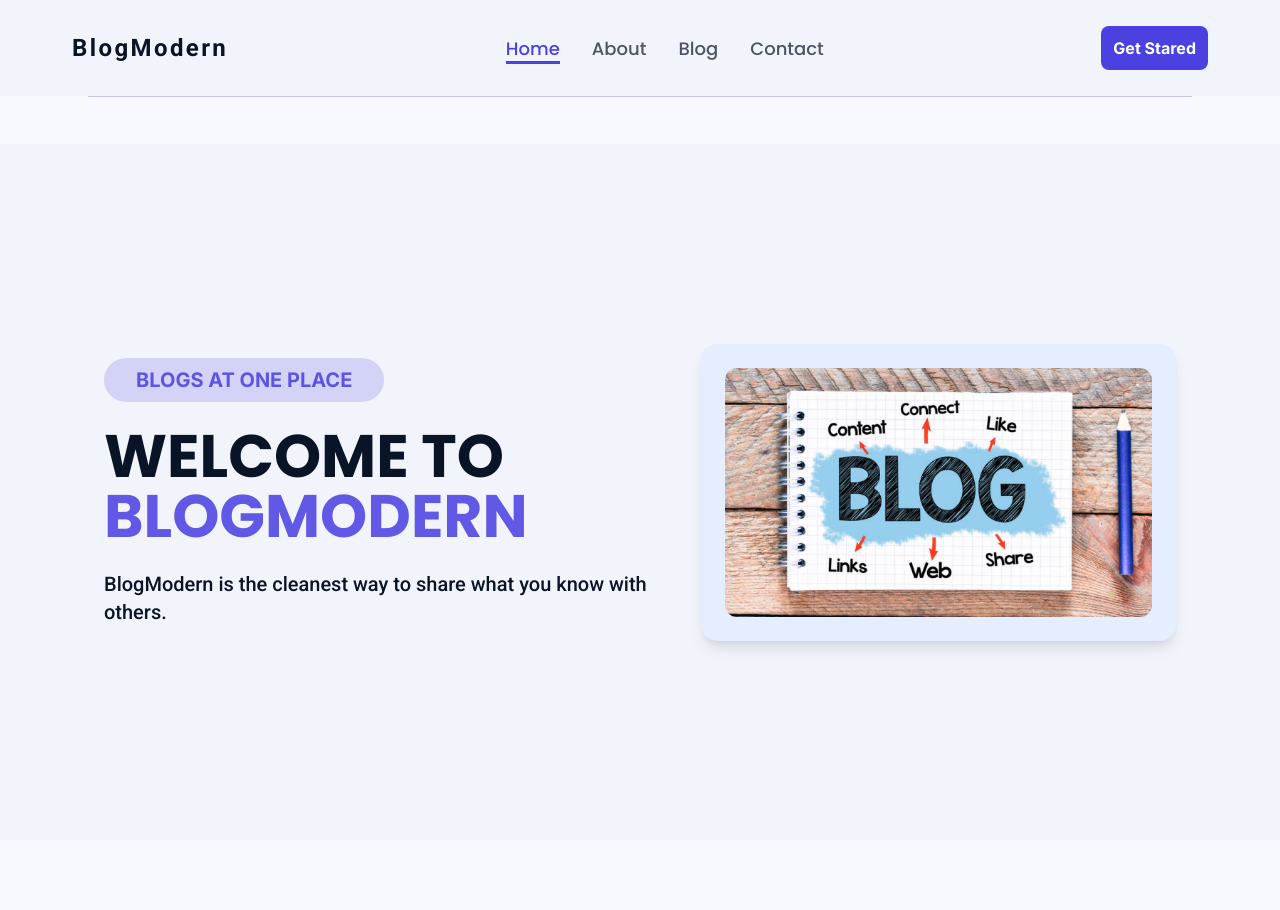
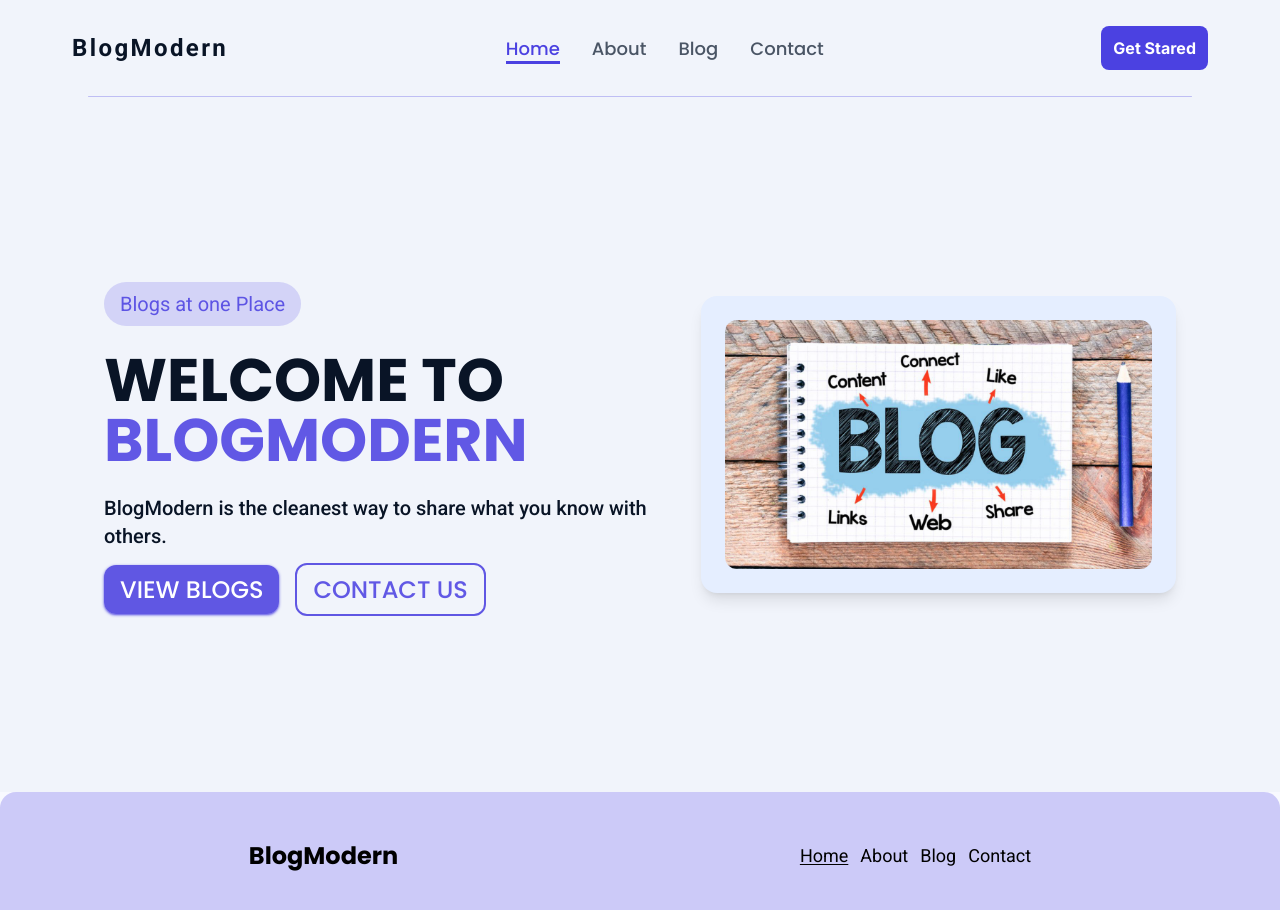
Before and after one commit to akshansh-kakkkar/ModernBlog, a Next.js app: page / in a window 1280 px wide. Shown: the top 910 px of the page. Before the commit the page ends 840 px from the top, so only its background shows below. Built offline with nearby package versions, Linux system fonts and the light colour scheme.

Commit message:
made the footer added buttons to the hero section and improved the overall UI

```diff
--- a/app/(home)/@herosection/page.jsx
+++ b/app/(home)/@herosection/page.jsx
@@ -1,6 +1,8 @@
+"use client";
 import Image from "next/image";
 import { Roboto, Poppins, Inter } from "next/font/google";
-
+import Link from "next/link";
+import { motion } from "framer-motion";
 const roboto = Roboto({
   subsets: ["latin"],
 });
@@ -15,20 +17,53 @@ const inter = Inter({
 export default function herosection() {
   return (
     <>
-      <div className="bg-[#f1f4fb] mt-12 md:h-[87vh] w-full">
+      <div className="bg-[#f1f4fb] pb-12 pt-12 md:h-[87vh] h-full w-full">
         <div className="flex gap-12 justify-between md:flex-row flex-col-reverse mx-12 lg:mx-26 h-full items-center">
           <div>
             <div className="flex items-center text-center md:items-start md:text-start flex-col gap-6">
-              <div className={`bg-[#4c41e12e] text-md md:text-xl items-center flex w-fit px-8 py-2 rounded-full text-[#4c41e1df] ${inter.className} font-semibold  uppercase`}>Blogs at one Place</div>
-              <div className={`md:text-6xl text-3xl font-semibold items-center text-[#091426] uppercase ${poppins.className}`}>Welcome to <span className="text-[#4c41e1df]">BlogModern</span> </div>
-              <div className={`text-xl ${roboto.className} items-center font-medium text-[#091426]`}>
-                BlogModern is the cleanest way to share what you know with others.
+              <div
+                className={`bg-[#4c41e12e] text-md md:text-xl items-center flex w-fit px-4 py-2 rounded-full text-[#4c41e1df] ${roboto.className} font-normal`}
+              >
+                Blogs at one Place
+              </div>
+              <div
+                className={`md:text-6xl text-3xl font-semibold items-center text-[#091426] uppercase ${poppins.className}`}
+              >
+                Welcome to{" "}
+                <span className="text-[#4c41e1df]">BlogModern</span>{" "}
+              </div>
+              <div
+                className={`text-xl ${roboto.className} items-center font-medium text-[#091426]`}
+              >
+                BlogModern is the cleanest way to share what you know with
+                others.
+              </div>
+              <div className="flex md:flex-row flex-col  gap-12 md:gap-4 items-center text-balance">
+                <motion.div
+                  whileHover={{ scale: 0.95 }}
+                  whileTap={{ scale: 1.1 }}
+                >
+                  <Link
+                    href={"/blog"}
+                    className={`${poppins.className} shadow-sm shadow-[#4c41e1df] bg-[#4c41e1df] text-white  px-4 py-2 uppercase rounded-xl text-2xl font-medium`}
+                  >
+                    View Blogs
+                  </Link>
+                </motion.div>
+                <motion.div whileHover={{scale:0.95}} whileTap={{scale:1.1}}>
+                  <Link
+                    href={"/contact"}
+                    className={`${poppins.className} text-[#4c41e1df] border-2 border-[#4c41e1df]  px-4 py-2 uppercase rounded-xl text-2xl font-medium`}
+                  >
+                    Contact Us{" "}
+                  </Link>
+                </motion.div>
               </div>
             </div>
           </div>
           <div className="bg-[#E5EEFF] shadow-lg p-6 rounded-2xl">
             <Image
-            className="rounded-xl"
+              className="rounded-xl"
               src="/images/hero.webp"
               alt="hero image"
               width={650}
--- a/app/layout.jsx
+++ b/app/layout.jsx
@@ -25,7 +25,7 @@ export default function RootLayout({ children }) {
   };
   return (
     <html lang="en">
-      <body className="min-h-full flex flex-col">
+      <body className=" flex flex-col">
         <nav className="md:block hidden">
           <div className="flex justify-between items-center bg-[#f1f4fb]  px-18 py-8">
             <div
@@ -112,7 +112,7 @@ export default function RootLayout({ children }) {
                     initial={{ x: -100 }}
                     animate={{ x: 0 }}
                     exit={{ x: -100 }}
-                    className="w-fit relative mx-6 flex justify-center flex-col items-center gap-6 p-12 rounded-xl my-2  bg-[#4c41e144]"
+                    className="w-fit relative mx-6 flex justify-center flex-col items-center gap-6 p-12 rounded-xl my-2  bg-[#c4c0ff]"
                   >
                     <div className="absolute top-[20px] right-[20px]" onClick={handleOpen}>
                       <X />
@@ -168,7 +168,23 @@ export default function RootLayout({ children }) {
             </div>
           </nav>
         </AnimatePresence>
-        {children}
+        <div className="h-full w-full">
+          {children}
+        </div>
+
+        <footer className="bg-[#4c41e141] rounded-t-2xl p-12">
+          <div className="flex justify-around flex-col md:flex-row items-center">
+            <div className={`${poppins.className} font-bold text-2xl col-span-1`}>
+              BlogModern
+            </div>
+            <div className="flex flex-col md:flex-row gap-3">
+              <Link className={`text-lg font-normal ${pathname === "/" ? `underline underline-offset-2 font-bold ${roboto.className}` : ""} ${roboto.className} `}  href={'/'}>Home</Link>
+              <Link  className={`text-lg font-normal ${pathname === "/about" ? `underline underline-offset-2 font-bold ${roboto.className}` : ""} ${roboto.className} `} href={'/about'}>About</Link>
+              <Link  className={`text-lg font-normal ${pathname === "/blog" ? `underline underline-offset-2 font-bold ${roboto.className}` : ""} ${roboto.className} `} href={'/blog'}>Blog</Link>
+              <Link  className={`text-lg font-normal ${pathname === "/contact" ? `underline underline-offset-2 font-bold ${roboto.className}` : ""} ${roboto.className} `} href={'/contact'}>Contact</Link>
+            </div>
+          </div>
+        </footer>
       </body>
     </html>
   );
```
